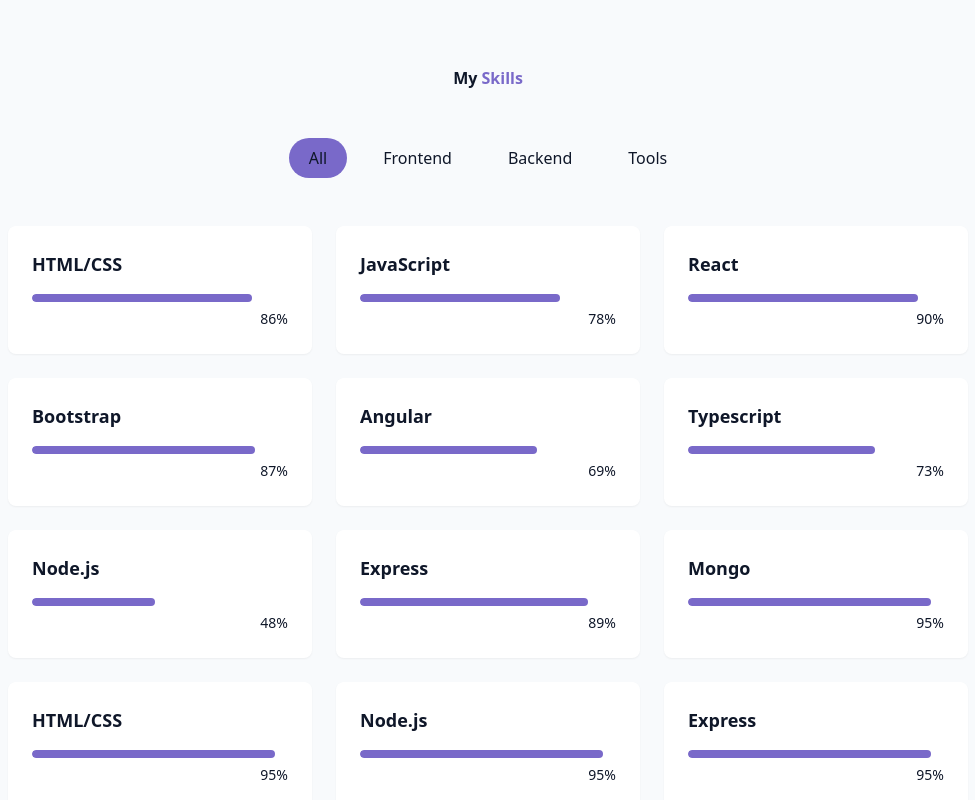
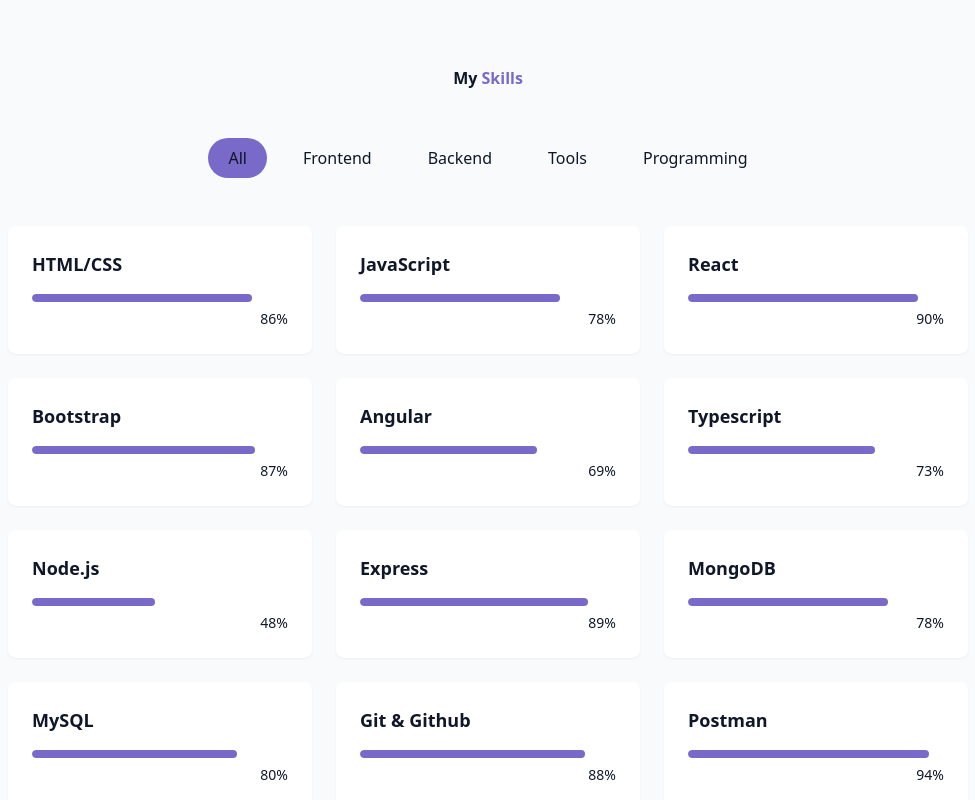
Before and after one commit to oumayma14/personal_portfolio, a React app: page / in a window 1280 px wide. Shown: the part 1560-2360 px from the top of the page, without its empty margins (152-1127 px from the left). Built offline with nearby package versions, Linux system fonts and the light colour scheme; the HTML template or start-up script is replaced by a standard one.

Commit message:
error fixed, skills fixed , just try to change bg in the future

```diff
--- a/src/components/SkillsSection.jsx
+++ b/src/components/SkillsSection.jsx
@@ -12,15 +12,18 @@
 
     {name: "Node.js", level: 48, category: "backend"},
     {name: "Express", level: 89, category: "backend"},
-    {name: "Mongo", level: 95, category: "backend"},
-    {name: "HTML/CSS", level: 95, category: "backend"},
+    {name: "MongoDB", level: 78, category: "backend"},
+    {name: "MySQL", level: 80, category: "backend"},
 
-    {name: "Node.js", level: 95, category: "tools"},
-    {name: "Express", level: 95, category: "tools"},
-    {name: "Mongo", level: 95, category: "tools"},
-    {name: "HTML/CSS", level: 95, category: "tools"},
+    {name: "Git & Github", level: 88, category: "tools"},
+    {name: "Postman", level: 94, category: "tools"},
+    {name: "Linux", level: 70, category: "tools"},
+
+    {name: "Python", level: 90, category: "programming"},
+    {name: "C", level: 95, category: "programming"},
+    {name: "C#", level: 67, category: "programming"},
 ];
-const categories= ["all", "frontend", "backend", "tools"];
+const categories= ["all", "frontend", "backend", "tools","programming"];
 export const SkillsSection = () => {
     const [activeCategory, setActiveCategory] = useState("all");
     const filteredSkills = skills.filter((skill) => activeCategory === "all" | skill.category === activeCategory);
```
